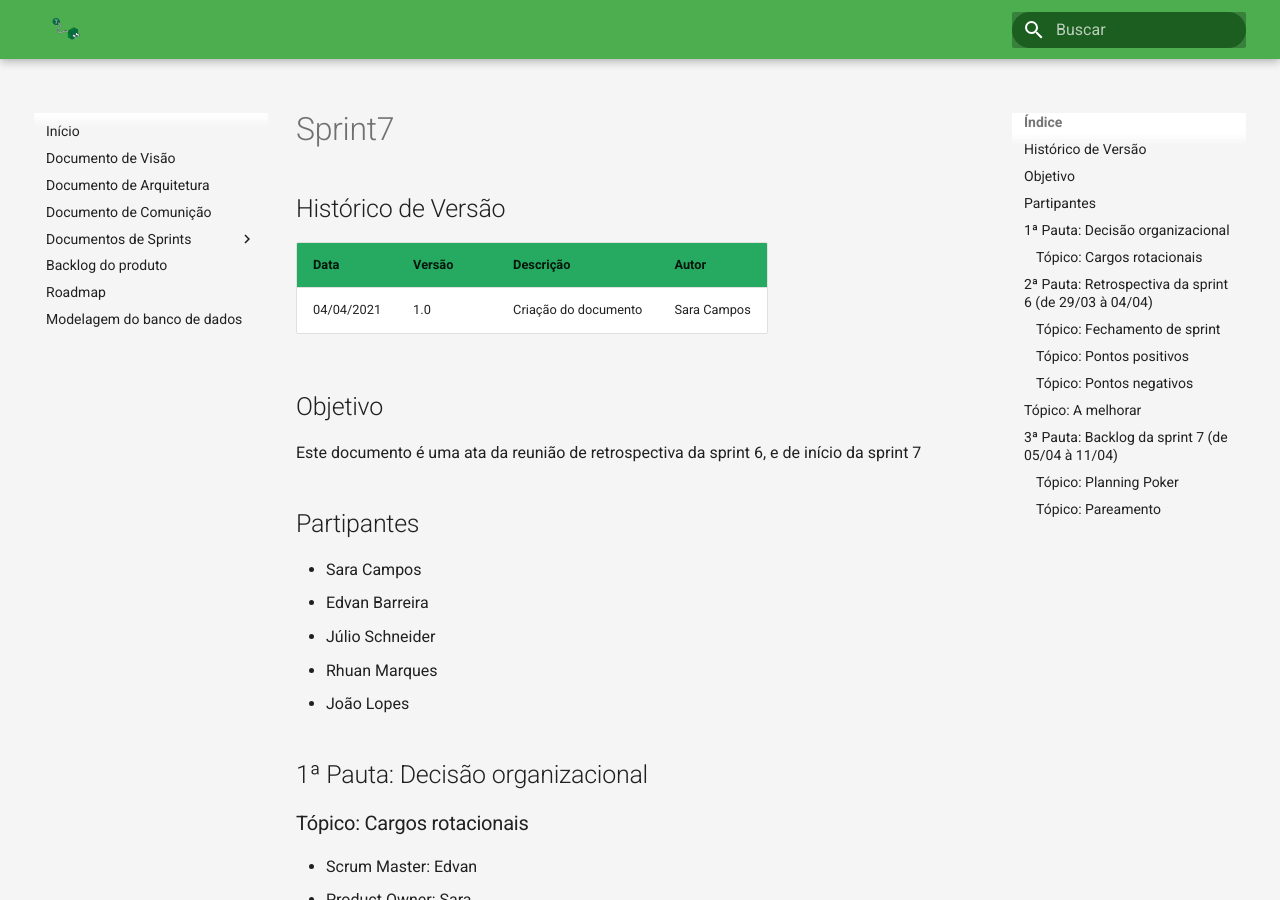
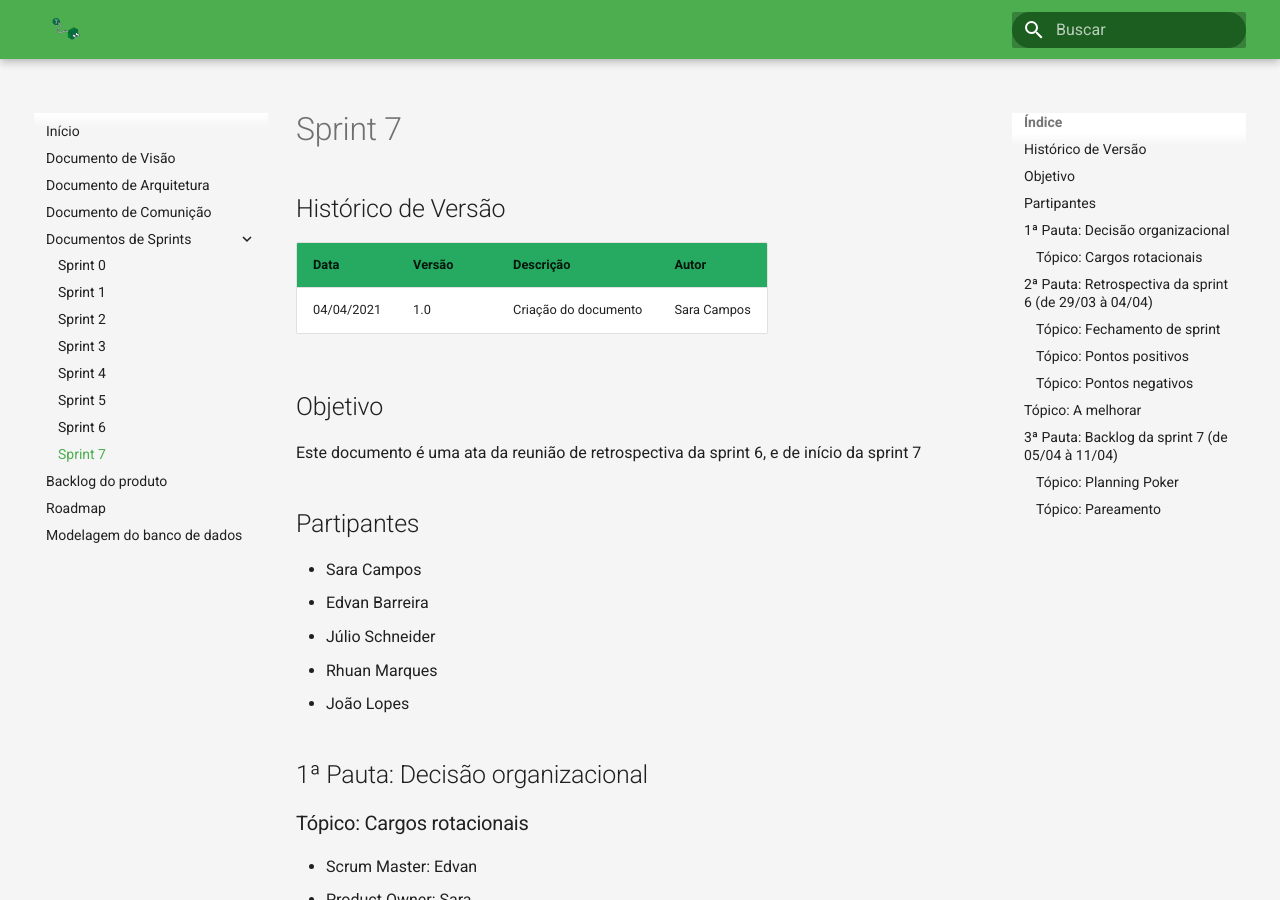
Before and after one commit to Conecta-UnB/Conecta-UnB-Wiki, an MkDocs documentation site: the page built from docs/sprints/sprint7.md, in a window 1280 px wide and 900 px high. Built offline with MkDocs 1.6.1 and Material for MkDocs 9.7.7, drawn with Linux system fonts in a browser that asks for light colours.

Commit message:
Adicionando caminho da sprint 7

```diff
--- a/mkdocs.yml
+++ b/mkdocs.yml
@@ -26,6 +26,7 @@
       - Sprint 4: sprints/sprint4.md
       - Sprint 5: sprints/sprint5.md
       - Sprint 6: sprints/sprint6.md
+      - Sprint 7: sprints/sprint7.md
   - Backlog do produto: product_backlog.md
   - Roadmap: roadmap.md
   - Modelagem do banco de dados: documento_modelagem.md
```
